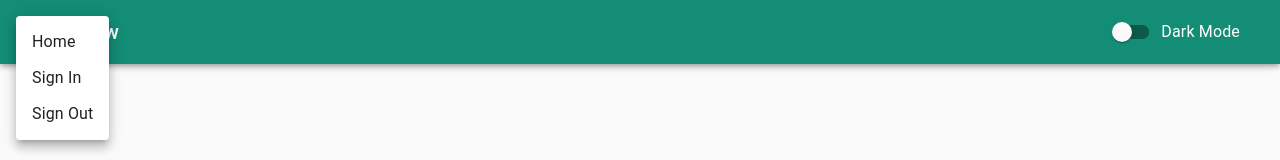
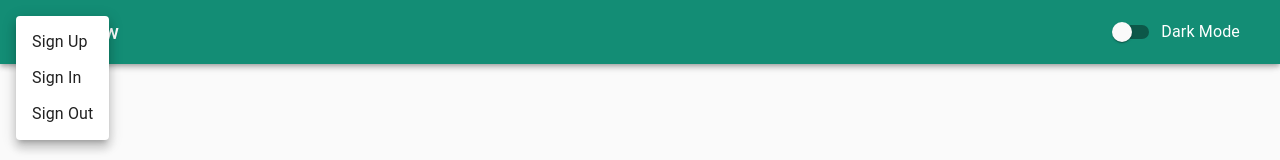
Before and after one commit to dev-yoga/anahata, a React (Create React App) app: page / in a window 1280 px wide. Both pictures are taken after a click on the button "menu". Shown: the top 160 px of the page. Built offline with nearby package versions, Linux system fonts and the light colour scheme.

Commit message:
SignUp works, SignIn does too

```diff
--- a/src/components/Navigation/Navigation.jsx
+++ b/src/components/Navigation/Navigation.jsx
@@ -43,7 +43,7 @@ function Navigation({ toggleMode }) {
           <MenuIcon />
         </IconButton>
         <Menu anchorEl={anchorEl} keepMounted open={open} onClose={handleClose}>
-          <MenuItem onClick={() => navigate('/')}>Home</MenuItem>
+          <MenuItem onClick={() => navigate('/signup')}>Sign Up</MenuItem>
           <MenuItem onClick={() => navigate('/signin')}>Sign In</MenuItem>
           <MenuItem onClick={() => navigate('/signout')}>Sign Out</MenuItem>
         </Menu>
```
Also changed, not shown: src/containers/SignUp/SignUp.jsx (renamed from src/containers/SignIn/SignUp.jsx).
